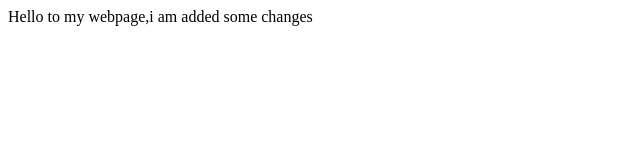
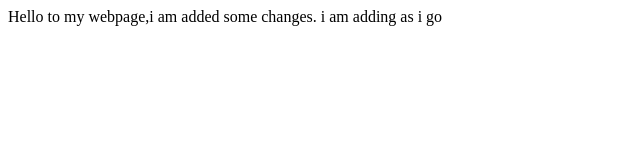
Before and after one commit to sravan2005/24915A6615, a plain HTML site: page index.html in a window 1280 px wide. Shown: the whole page, without its empty margins (0-640 px from the left). Drawn offline with Linux system fonts and the light colour scheme.

Commit message:
updated paragraph

```diff
--- a/index.html
+++ b/index.html
@@ -4,6 +4,6 @@
 
     </head>
     <body>
-        <p>Hello to my webpage,i am added some changes</p>
+        <p>Hello to my webpage,i am added some changes. i am adding as i go</p>
     </body>
 </html>
```
